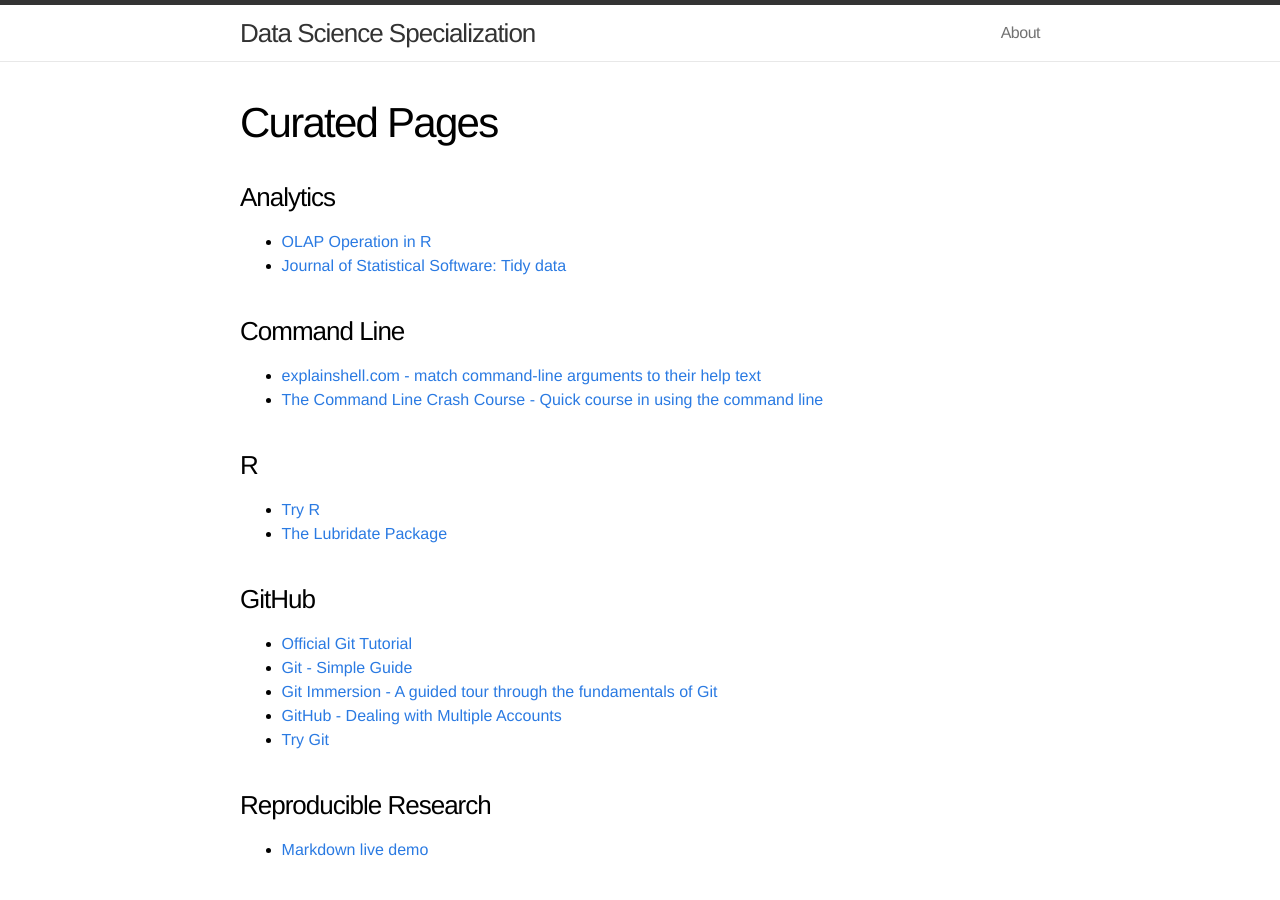
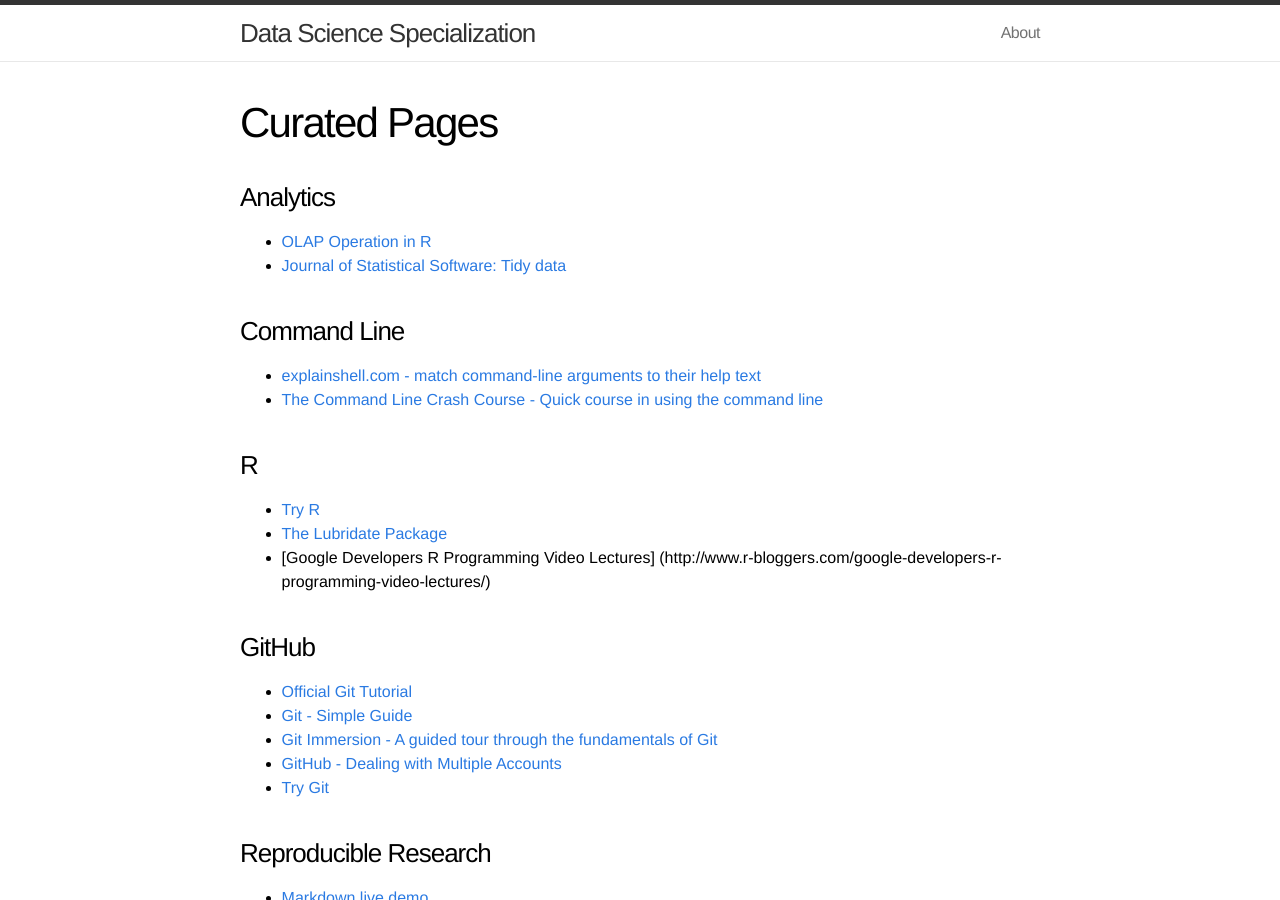
Before and after one commit to DataScienceSpecialization/DataScienceSpecialization.github.io, a Jekyll site: the page built from curated.md, in a window 1280 px wide and 900 px high. Built offline with Jekyll 4.4.1, drawn with Linux system fonts in a browser that asks for light colours.

Commit message:
Add Google Developers R Programming Video Lectures
Adding the references of very good video tutorials available out there
to learn R.

```diff
--- a/curated.md
+++ b/curated.md
@@ -18,6 +18,7 @@ permalink: /curated/
 
 - [Try R](http://tryr.codeschool.com/)
 - [The Lubridate Package](http://www.jstatsoft.org/v40/i03/paper)
+- [Google Developers R Programming Video Lectures] (http://www.r-bloggers.com/google-developers-r-programming-video-lectures/)
 
 
 ### GitHub
```
